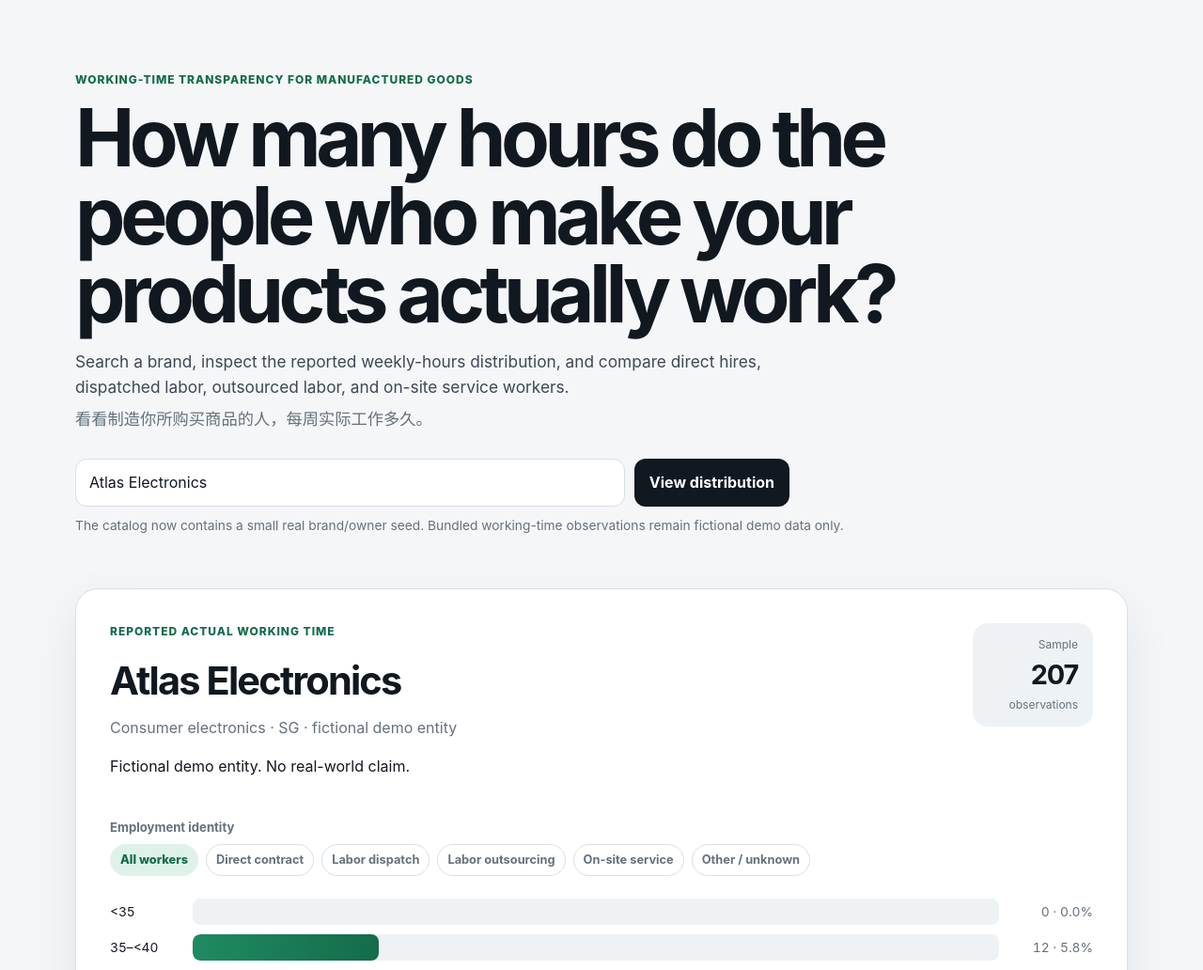
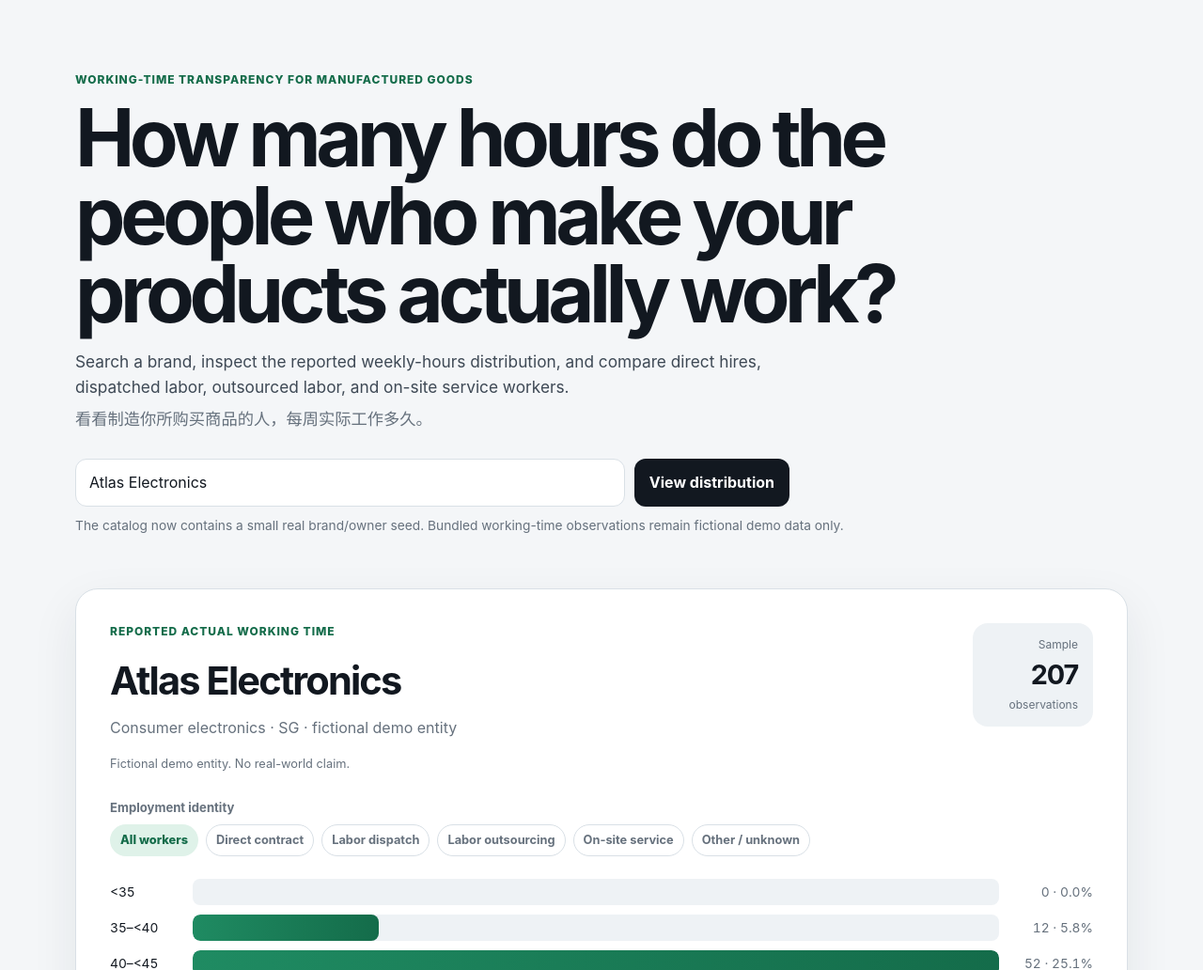
Before and after one commit to 6jingyong/open-worktime, a plain HTML site: page index.html in a window 1280 px wide. Shown: the part 68-1100 px from the top of the page at 94% size. Drawn offline with Linux system fonts and the light colour scheme.

Commit message:
style: load entity-specific UI states

```diff
--- a/index.html
+++ b/index.html
@@ -6,6 +6,7 @@
   <meta name="description" content="Open Worktime — crowdsourced actual weekly working time behind manufactured products and brands." />
   <title>Open Worktime</title>
   <link rel="stylesheet" href="./styles.css" />
+  <link rel="stylesheet" href="./entity.css" />
 </head>
 <body>
   <header class="site-header">
```
